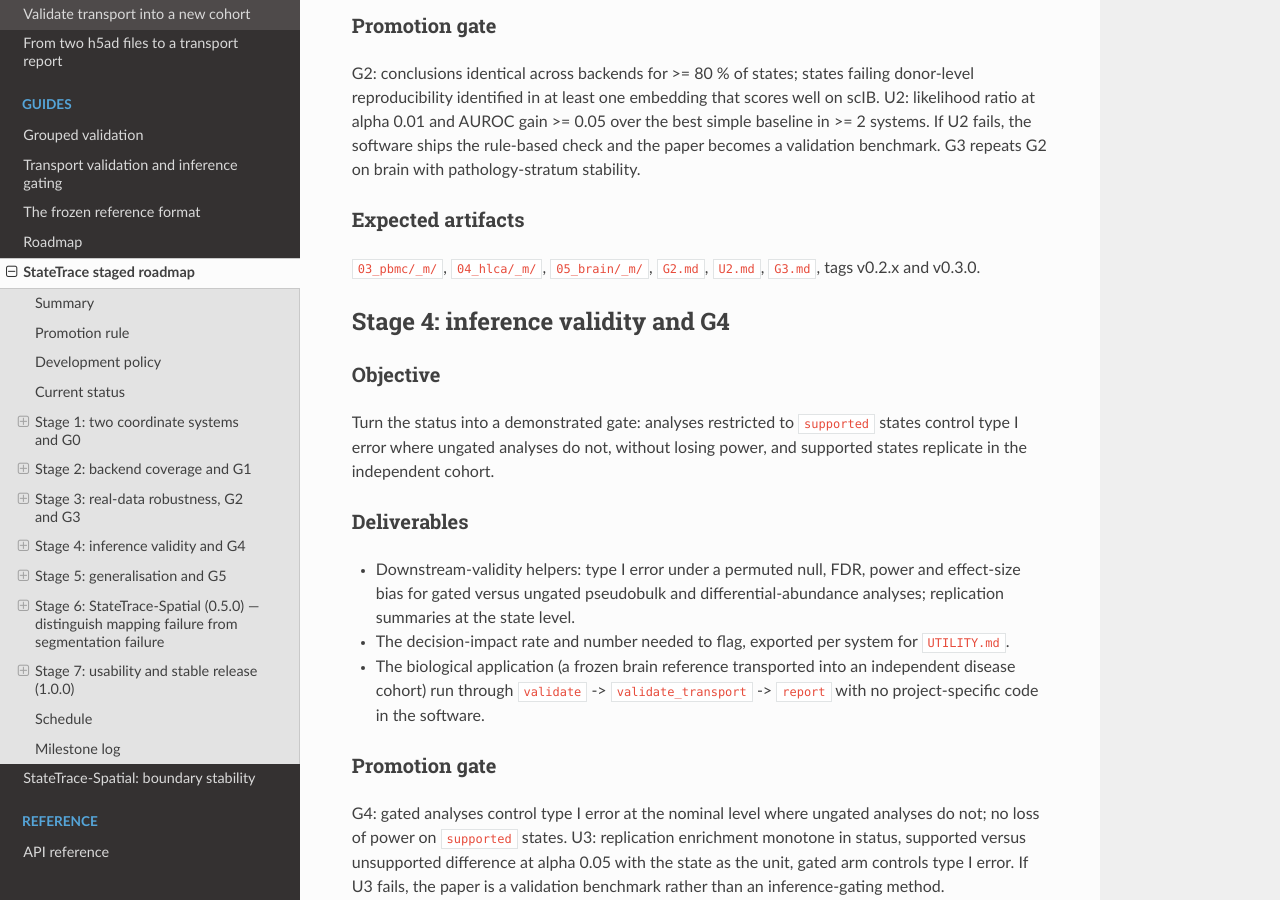
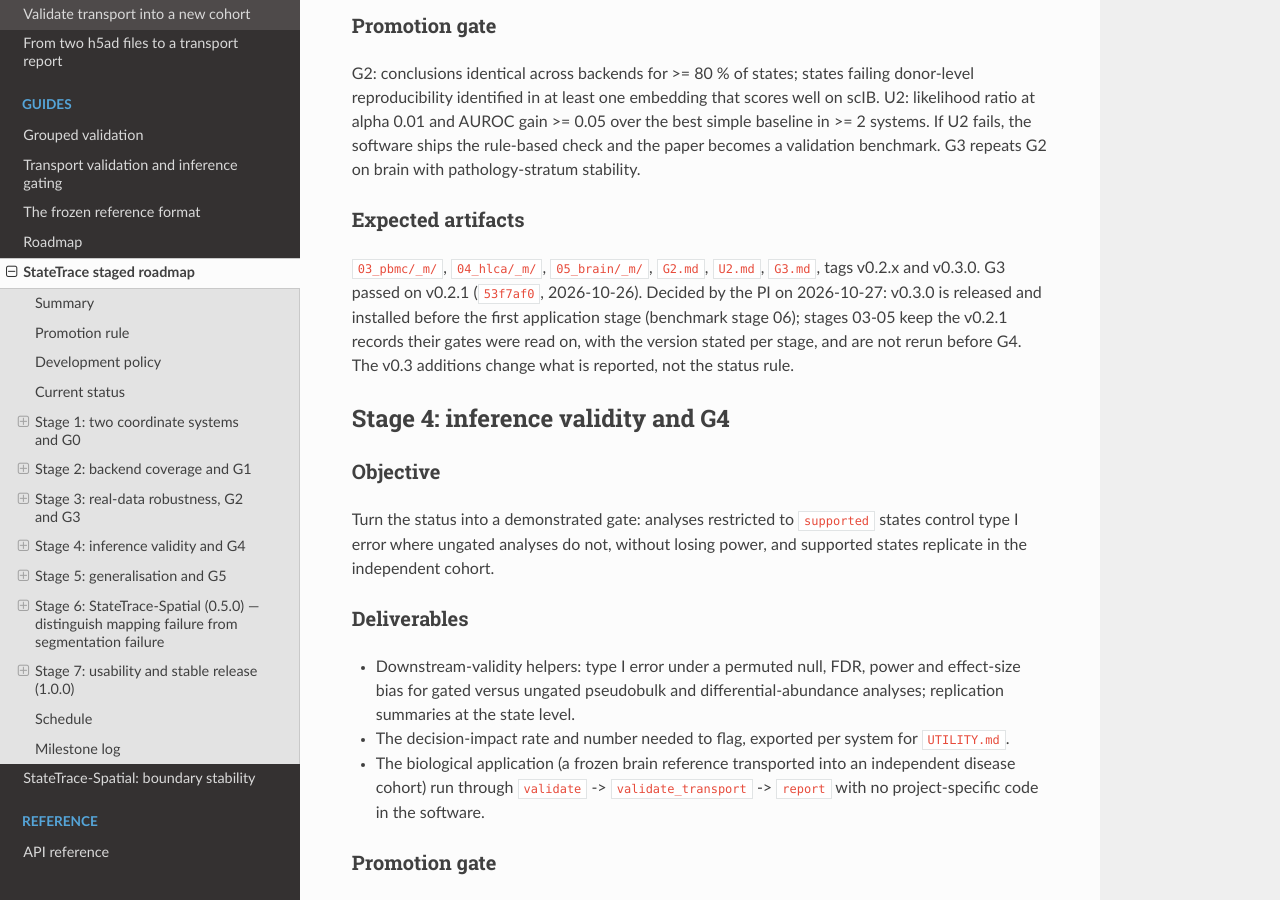
Before and after one commit to heart-gen/StateTrace, a Sphinx documentation site: the page built from docs/staged-roadmap.md, in a window 1280 px wide and 900 px high, scrolled down 6750 px. Built offline with Sphinx 7.4.7 and the Read the Docs theme 3.1.0, drawn with Linux system fonts in a browser that asks for light colours.

Commit message:
Roadmap: v0.3.0 scope decided (release before stage 06; stages 03-05 stay on v0.2.1)

```diff
--- a/docs/staged-roadmap.md
+++ b/docs/staged-roadmap.md
@@ -272,6 +272,10 @@ G3 repeats G2 on brain with pathology-stratum stability.
 ### Expected artifacts
 
 `03_pbmc/_m/`, `04_hlca/_m/`, `05_brain/_m/`, `G2.md`, `U2.md`, `G3.md`, tags v0.2.x and v0.3.0.
+G3 passed on v0.2.1 (`53f7af0`, 2026-10-26). Decided by the PI on 2026-10-27: v0.3.0 is
+released and installed before the first application stage (benchmark stage 06); stages 03-05
+keep the v0.2.1 records their gates were read on, with the version stated per stage, and are
+not rerun before G4. The v0.3 additions change what is reported, not the status rule.
 
 ## Stage 4: inference validity and G4
 
```
